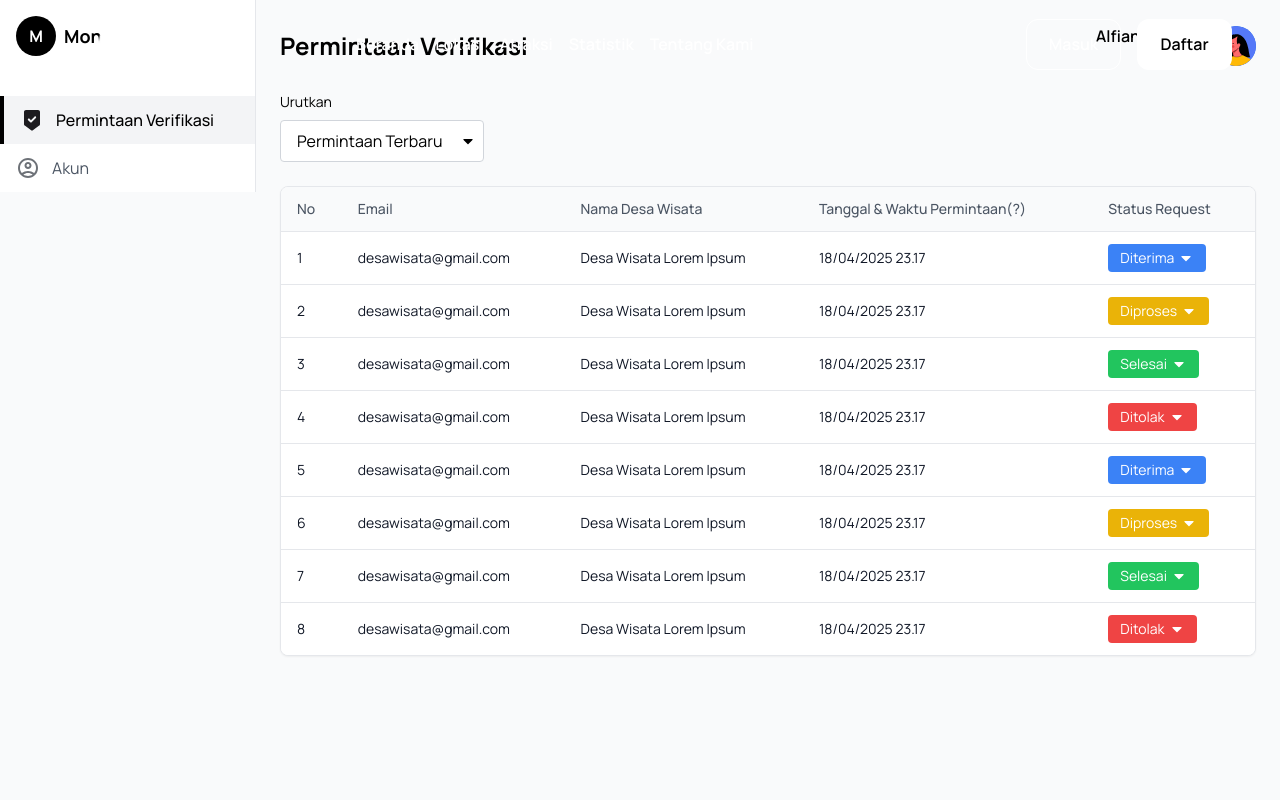
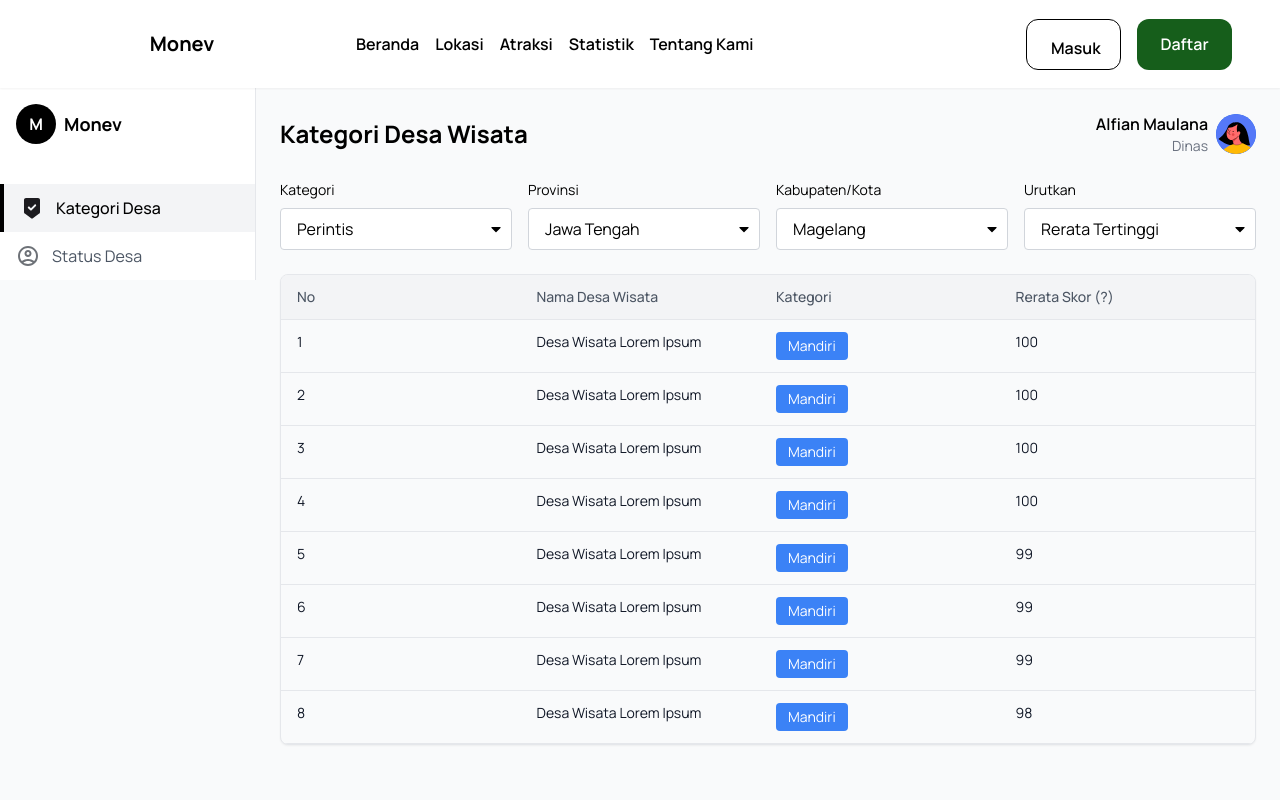
Before and after one commit to Danne56/Sistem-Monev-Desa-Wisata, a React (Vite) app: page /dashboard/dinas in a window 1280 px wide. Shown: the top 800 px of the page. Built offline with nearby package versions, Linux system fonts and the light colour scheme.

Commit message:
change navbar

```diff
--- a/src/App.jsx
+++ b/src/App.jsx
@@ -10,22 +10,22 @@ import { Atraksi } from "./pages/Atraksi";
 import { DetailWisata } from "./pages/DetailWisata";
 import { Navbar2 } from "./components/Navbar/Navbar2";
 import { LandingPage } from "./pages/LandingPage";
+import { UserContextProvider } from "./context/UserContext";
 import { DashboardDinas } from "./pages/DashboardDinas";
 import { DashboardAdmin } from "./pages/DashboardAdmin";
-import { UserContextProvider } from "./context/UserContext";
+
+
 
 function AppContent() {
   const location = useLocation();
   const path = location.pathname;
 
-  const specialPaths = ["/masuk", "/register", "/"];
+  const specialPaths = ["/masuk", "/register", "/", "/dashboard/dinas", "/dashboard/admin"];
   const isSpecialPage = specialPaths.includes(path);
 
   return (
     <>
-      {/* {path == "/dashboard/admin" || "/dashboard/admin" ? null : !isSpecialPage && <Navbar />}
-      {path === "/masuk" || path === "/register" ? <Navbar2 /> : null} */}
-      <Navbar/>
+      {isSpecialPage ? <Navbar2 /> : <Navbar />}
       <Routes>
         <Route path="/" element={<LandingPage />} />
         <Route path="/home" element={<Home />} />
--- a/src/components/DashboardDinas/Sidebar.jsx
+++ b/src/components/DashboardDinas/Sidebar.jsx
@@ -46,25 +46,25 @@ export const Sidebar = ({ activeSection, setActiveSection }) => {
       )}
 
       {/* Sidebar content */}
-      <div className={`bg-white md:w-64 flex-shrink-0 border-r border-gray-200 fixed md:sticky top-0 h-full z-40 transition-all duration-300 ease-in-out ${isOpen ? "left-0 w-64" : "-left-64 w-0 md:left-0 md:w-64"}`}>
+      <div className={`bg-white md:w-64 flex-shrink-0 border-r border-gray-200 fixed md:sticky top-0 h-full z-40 transition-all duration-300 ease-in-out ${isOpen ? "left-0 w-64 " : "-left-64 w-0 md:left-0 md:w-64"}`}>
         <div className="p-4 flex items-center">
           <div className="w-10 h-10 bg-black rounded-full flex items-center justify-center text-white font-bold">M</div>
           <span className="ml-2 font-bold text-lg">Monev</span>
         </div>
 
         <nav className="mt-6">
-          <div className={`flex items-center px-4 py-3 cursor-pointer ${activeSection === "verifikasi" ? "bg-gray-100 border-l-4 border-black" : ""}`} onClick={() => handleNavClick("verifikasi")}>
+          <div className={`flex items-center px-4 py-3 cursor-pointer ${activeSection === "kategori" ? "bg-gray-100 border-l-4 border-black" : ""}`} onClick={() => handleNavClick("kategori")}>
             <div className="w-6 h-6 mr-3">
               <img src={verifikasi} alt="icon-verif" />
             </div>
-            <span className={activeSection === "verifikasi" ? "font-medium" : "text-gray-600"}>Permintaan Verifikasi</span>
+            <span className={activeSection === "kategori" ? "font-medium" : "text-gray-600"}>Kategori Desa</span>
           </div>
 
-          <div className={`flex items-center px-4 py-3 cursor-pointer ${activeSection === "akun" ? "bg-gray-100 border-l-4 border-black" : ""}`} onClick={() => handleNavClick("akun")}>
+          <div className={`flex items-center px-4 py-3 cursor-pointer ${activeSection === "status" ? "bg-gray-100 border-l-4 border-black" : ""}`} onClick={() => handleNavClick("status")}>
             <div className="w-6 h-6 mr-3">
               <img src={accountCircle} alt="accountCircle" />
             </div>
-            <span className={activeSection === "akun" ? "font-medium" : "text-gray-600"}>Akun</span>
+            <span className={activeSection === "status" ? "font-medium" : "text-gray-600"}>Status Desa</span>
           </div>
         </nav>
       </div>
--- a/src/components/Navbar/Navbar2.jsx
+++ b/src/components/Navbar/Navbar2.jsx
@@ -1,4 +1,4 @@
-import React, { useState, useEffect, useRef } from "react";
+import React, { useState, useEffect, useRef, useContext } from "react";
 import { GiHamburgerMenu } from "react-icons/gi";
 import { AiOutlineClose } from "react-icons/ai";
 import { Link, useLocation } from "react-router-dom";
@@ -7,16 +7,18 @@ import kosong from "../../assets/Navbar/kosong.jpeg";
 import { TbNews } from "react-icons/tb";
 import { TbUserEdit } from "react-icons/tb";
 import { MdLogin } from "react-icons/md";
+import { UserContext } from "../../context/UserContext";
 
 export const Navbar2 = () => {
+  const {user} =useContext(UserContext)
   const [showMobileNav, setShowMobileNav] = useState(false);
   const [scrolling, setScrolling] = useState(false);
-  const [user, setUser] = useState(true);
+  // const [user, setUser] = useState(false);
   const location = useLocation();
   const [showDropdown, setShowDropdown] = useState(false);
   const dropdownRef = useRef(null);
 
-  // Ini adalah daftar item dropdown yang Anda inginkan
+
 
   // Handle scroll
   useEffect(() => {
@@ -41,7 +43,6 @@ export const Navbar2 = () => {
         setShowDropdown(false);
       }
     }
-
     document.addEventListener("mousedown", handleClickOutside);
     return () => {
       document.removeEventListener("mousedown", handleClickOutside);
@@ -49,30 +50,34 @@ export const Navbar2 = () => {
   }, [dropdownRef]);
 
   const handleLogout = () => {
-    dispatch({ type: "LOGOUT" });
+   localStorage.removeItem("token");
     window.location.reload();
   };
 
   const navLinks = [
-    { to: "/", text: "Beranda" },
-    { to: "/laporkan", text: "Laporkan" },
-    { to: "/laporan", text: "Laporan" },
+    { to: "/home", text: "Beranda" },
+    { to: "/lokasi", text: "Laporkan" },
+    { to: "/atraksi", text: "Laporan" },
     { to: "/statistik", text: "Statistik" },
     { to: "/tentang", text: "Tentang Kami" },
   ];
 
-  const navbarClasses = `text-black w-full absolute top-0 z-50 ${scrolling ? "shadow-sm sticky top-0" : ""}`;
+  const navbarClasses = `w-full absolute top-0 z-50 bg-white text-black shadow-sm sticky top-0`;
 
-  const buttonMasuk = `hover:brightness-90 duration-150 w-[95px] h-[51px] px-6 py-4 rounded-[30px] border ${scrolling ? "border-black text-black" : "border-white text-white"} justify-center items-center gap-2.5 inline-flex`;
+  const buttonMasuk = `hover:brightness-90 duration-150 w-[95px] h-[51px] px-6 py-4 rounded-[12px] border border-black text-black`;
 
-  const buttonDaftar = `hover:brightness-90 hover:border duration-150 w-[95px] h-[51px] px-6 py-4 ${scrolling ? "bg-greenMain text-white" : "bg-white text-black"}  rounded-[30px] justify-center items-center gap-2.5 inline-flex`;
+  const buttonDaftar = `hover:brightness-90 hover:border duration-150 w-[95px] h-[51px] px-6 py-4 bg-greenMain text-white rounded-[12px] justify-center items-center gap-2.5 inline-flex`;
 
+  const settingProfile = `text-black xl:text-xl text-normal font-semibold sm:block hidden`;
   // Fungsi untuk memeriksa apakah link sesuai dengan path URL saat ini
   const isLinkActive = (path) => (path === "/" ? location.pathname === path : location.pathname.startsWith(path));
 
+const splitNama = user?.data.fullname.split(" ")[0];
+
+
   return (
     <header className={navbarClasses}>
-      <nav className="bg-white 2xl:py-6 py-3 px-2 h-full flex justify-between items-center">
+      <nav className="   2xl:py-6 py-3 px-2 h-full flex justify-between items-center">
         <div className="logo  ml-5 flex items-center py-3  ">
           <Link to="/home" className="w-40 sm:w-64 flex justify-center items-center gap-3">
             <img src={logo} className="w-10 h-10 object-cover" alt="logo" />
@@ -83,11 +88,11 @@ export const Navbar2 = () => {
           <Link to="/home" className={`ml-4 ${isLinkActive("/") ? "text-yellowMain" : ""}`}>
             Beranda
           </Link>
-          <Link to="/laporkan" className={`ml-4 ${isLinkActive("/laporkan") ? "text-yellowMain" : ""}`}>
-            Laporkan
+          <Link to="/lokasi" className={`ml-4 ${isLinkActive("/lokasi") ? "text-yellowMain" : ""}`}>
+            Lokasi
           </Link>
-          <Link to="/laporan" className={`ml-4 ${isLinkActive("/laporan") ? "text-yellowMain" : ""}`}>
-            Laporan
+          <Link to="/atraksi" className={`ml-4 ${isLinkActive("/atraksi") ? "text-yellowMain" : ""}`}>
+            Atraksi
           </Link>
           <Link to="/statistik" className={`ml-4 ${isLinkActive("/statistik") ? "text-yellowMain" : ""}`}>
             Statistik
@@ -102,14 +107,14 @@ export const Navbar2 = () => {
             <div className="relative inline-block" ref={dropdownRef}>
               <div className=" flex justify-start items-center gap-3 cursor-pointer hover:brightness-95 duration-100 mr-6" onClick={() => setShowDropdown(!showDropdown)}>
                 <img className="sm:w-[60px] sm:h-[60px] w-12 h-12 object-cover rounded-full border-2 border-white" src={kosong} alt="Profile" />
-                <div className="text-black 2xl:text-xl text-normal font-semibold sm:block hidden">Edi</div>
+                <div className={settingProfile}>{splitNama}</div>
               </div>
               {showDropdown && (
-                <div className="absolute right-0 mt-4 sm:w-56 w-52 bg-white rounded-md shadow-lg z-10">
+                <div className="absolute right-0 mt-4 sm:max-w-62 w-52 bg-white rounded-md shadow-lg z-10">
                   <div className="pt-5 pb-1">
                     <div className="md:text-normal text-smallText px-4 mb-2">
-                      <p className="text-black font-semibold">Edi Susanto</p>
-                      <p className="text-[#8A8A8A]">eco@gmail.com</p>
+                      <p className="text-black font-semibold">{splitNama}</p>
+                      <p className="text-[#8A8A8A]">{user?.data.email}</p>
                     </div>
                     <hr />
                     <div className="text-black flex items-center gap-3 mt-2 hover:bg-gray-100 duration-150 cursor-pointer px-4 py-2">
@@ -120,7 +125,7 @@ export const Navbar2 = () => {
                       <TbUserEdit className="md:text-2xl text-xl" />
                       <p className="font-semibold md:text-normal text-smallText ">Edit Profile</p>
                     </div>
-                    <div className="text-[#B3261E] flex items-center gap-3 mt-2 hover:bg-gray-100 duration-150 cursor-pointer px-4 py-2">
+                    <div onClick={handleLogout} className="text-[#B3261E] flex items-center gap-3 mt-2 hover:bg-gray-100 duration-150 cursor-pointer px-4 py-2">
                       <MdLogin className="md:text-2xl text-xl" />
                       <p className="font-semibold md:text-normal text-smallText ">Keluar</p>
                     </div>
@@ -129,7 +134,7 @@ export const Navbar2 = () => {
               )}
             </div>
           ) : (
-            <>
+            <div className="flex mr-10 max-[920px]:hidden">
               <Link to="/masuk" className="ml-4">
                 <div className={buttonMasuk}>
                   <div className="text-base font-semibold ">Masuk</div>
@@ -140,7 +145,7 @@ export const Navbar2 = () => {
                   <div className="text-base font-semibold  ">Daftar</div>
                 </div>
               </Link>
-            </>
+            </div>
           )}
         </div>
         <div className="hamburger">
@@ -156,6 +161,24 @@ export const Navbar2 = () => {
           {/* Close icon or back button could be placed here */}
           <AiOutlineClose className="text-black mt-5 w-5 h-5 absolute right-3" onClick={() => setShowMobileNav(false)} />
           <div className="overflow-hidden nav-kiri mt-20 sm:text-body text-normal flex flex-col items-center p-4">
+            <div className="flex flex-col gap-3 mb-6">
+
+              {user &&
+              <>
+
+              <Link to="/masuk" className="ml-4">
+                <div className="hover:brightness-90 duration-150 max-w-[95px] max-h-[51px] md:px-6 md:py-4 px-5 py-3 rounded-[12px] border border-black text-black justify-center items-center gap-2.5 inline-flex">
+                  <div className="text-base font-semibold ">Masuk</div>
+                </div>
+              </Link>
+              <Link to="/daftar" className="ml-4">
+                <div className="hover:brightness-90 hover:border duration-150 max-w-[95px] max-h-[51px] md:px-6 md:py-4 px-5 py-3 bg-greenMain text-white rounded-[12px] justify-center items-center gap-2.5 inline-flex">
+                  <div className="text-base font-semibold  ">Daftar</div>
+                </div>
+              </Link>
+              </>
+              }
+            </div>
             {navLinks.map((link, index) => (
               <Link key={index} to={link.to} className="text-black mb-4 duration-100 hover:brightness-90" onClick={() => setShowMobileNav(false)}>
                 {link.text}
--- a/src/pages/DashboardAdmin.jsx
+++ b/src/pages/DashboardAdmin.jsx
@@ -1,14 +1,14 @@
 import React, { useState } from "react";
+import { Verifikasi } from "../components/DashboardAdmin/Verifikasi";
 import { Sidebar } from "../components/DashboardAdmin/Sidebar";
-import { KategoriDesa } from "../components/DashboardAdmin/KategoriDesa";
-import { StatusDesa } from "../components/DashboardAdmin/StatusDesa";
+import { Akun } from "../components/DashboardAdmin/Akun";
 
 export const DashboardAdmin = () => {
-  const [activeSection, setActiveSection] = useState("kategori");
+  const [activeSection, setActiveSection] = useState("verifikasi");
   return (
     <div className="flex flex-col md:flex-row min-h-screen bg-gray-50">
       <Sidebar activeSection={activeSection} setActiveSection={setActiveSection} />
-      {activeSection === "kategori" ? <KategoriDesa /> : <StatusDesa />}
+      {activeSection === "verifikasi" ? <Verifikasi /> : <Akun />}
     </div>
   );
 };
--- a/src/pages/DashboardDinas.jsx
+++ b/src/pages/DashboardDinas.jsx
@@ -1,14 +1,14 @@
 import React, { useState } from "react";
-import { Verifikasi } from "../components/DashboardDinas/Verifikasi";
 import { Sidebar } from "../components/DashboardDinas/Sidebar";
-import { Akun } from "../components/DashboardDinas/Akun";
+import { KategoriDesa } from "../components/DashboardDinas/KategoriDesa";
+import { StatusDesa } from "../components/DashboardDinas/StatusDesa";
 
 export const DashboardDinas = () => {
-  const [activeSection, setActiveSection] = useState("verifikasi");
+  const [activeSection, setActiveSection] = useState("kategori");
   return (
     <div className="flex flex-col md:flex-row min-h-screen bg-gray-50">
       <Sidebar activeSection={activeSection} setActiveSection={setActiveSection} />
-      {activeSection === "verifikasi" ? <Verifikasi /> : <Akun />}
+      {activeSection === "kategori" ? <KategoriDesa /> : <StatusDesa />}
     </div>
   );
 };
```
Also changed, not shown: src/components/DashboardAdmin/Sidebar.jsx (+5 -5 lines), src/components/DashboardAdmin/Akun.jsx (renamed from src/components/DashboardDinas/Akun.jsx), src/components/DashboardAdmin/Verifikasi.jsx (renamed from src/components/DashboardDinas/Verifikasi.jsx), src/components/DashboardDinas/KategoriDesa.jsx (renamed from src/components/DashboardAdmin/KategoriDesa.jsx), src/components/DashboardDinas/StatusDesa.jsx (renamed from src/components/DashboardAdmin/StatusDesa.jsx).
